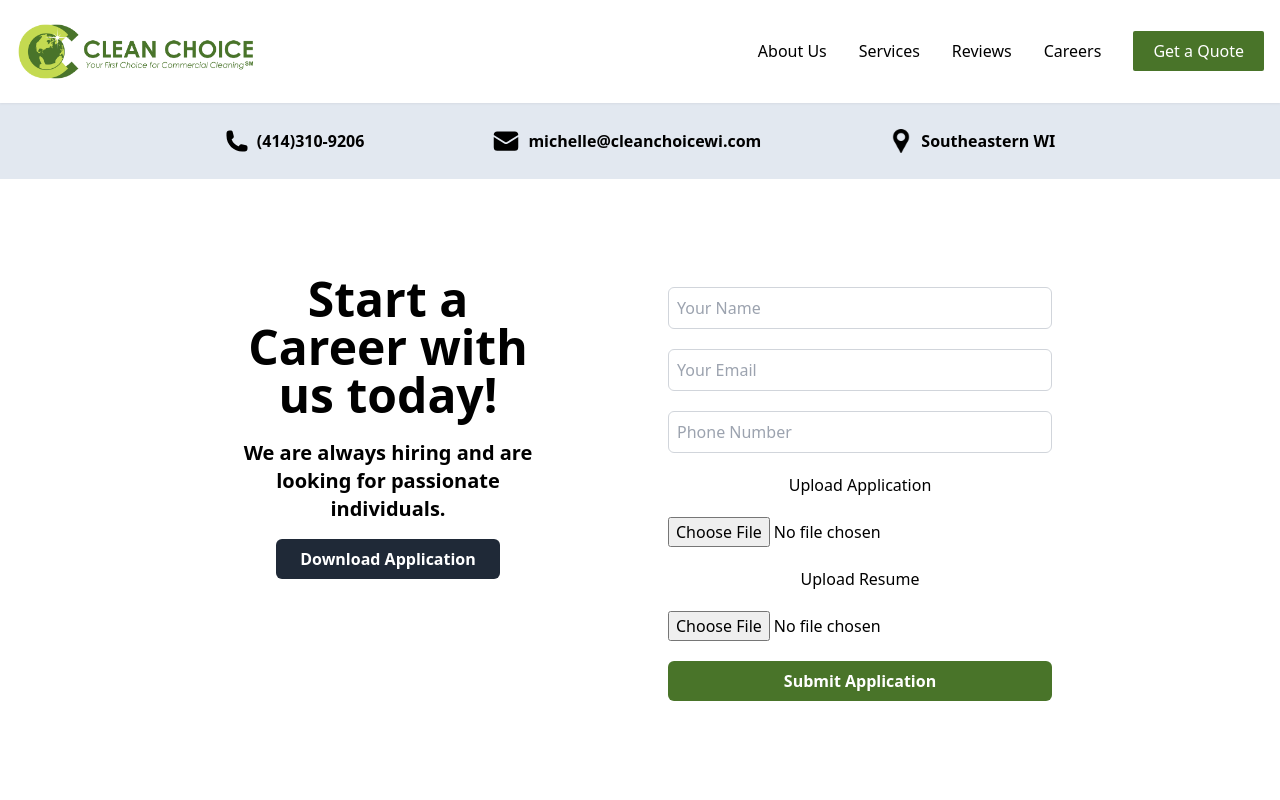
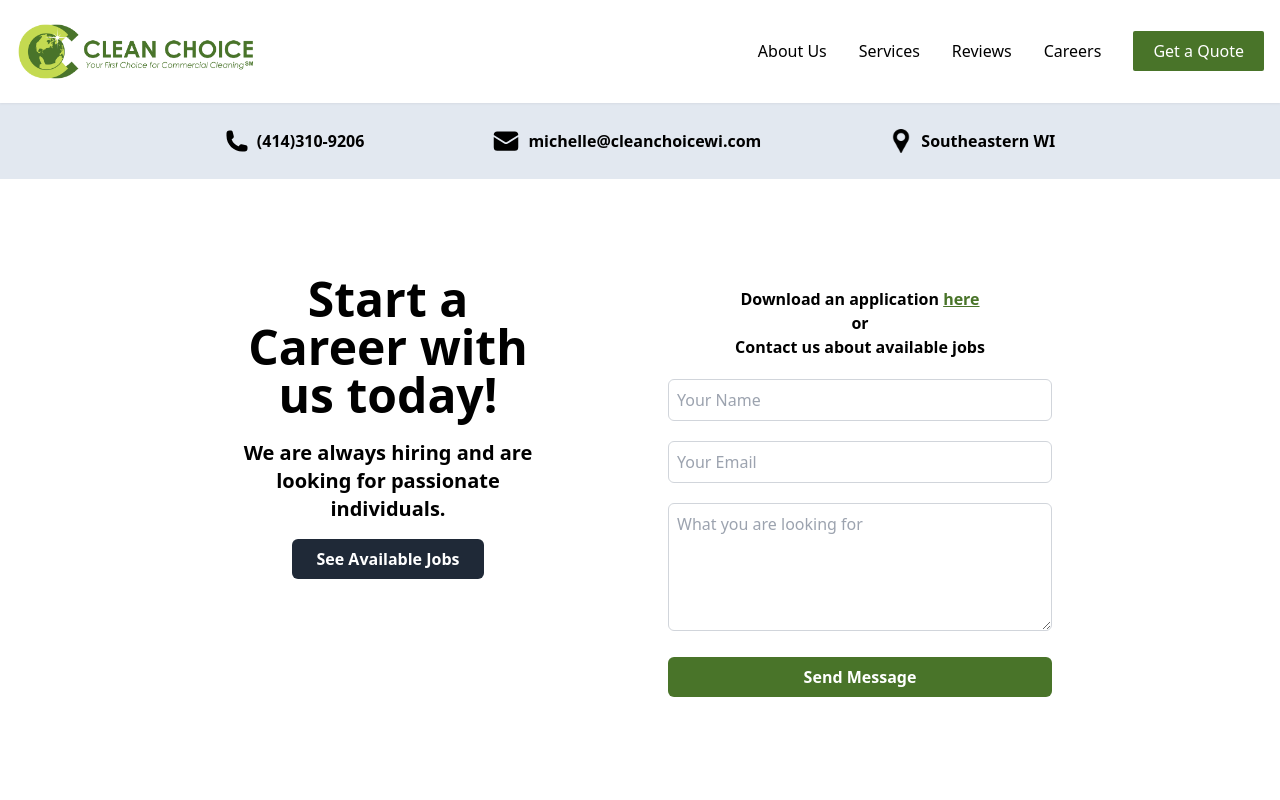
Before and after one commit to Clean-Choice-Website/clean-choice, a React (Vite) app: page /careers in a window 1280 px wide. Shown: the top 800 px of the page. Built offline with nearby package versions, Linux system fonts and the light colour scheme.

Commit message:
Change page to include indeed link

```diff
--- a/src/Careers.jsx
+++ b/src/Careers.jsx
@@ -1,16 +1,14 @@
-import ContactInfo from './components/ContactInfo';
-import { useState, useEffect } from 'react';
-import emailjs from 'emailjs-com';
-import application from './assets/Employment.pdf';
-import { scrollToTop } from './utils/scrollToTop';
+import ContactInfo from "./components/ContactInfo";
+import { useState, useEffect } from "react";
+import emailjs from "emailjs-com";
+import application from "./assets/Employment.pdf";
+import { scrollToTop } from "./utils/scrollToTop";
 
 const Careers = () => {
   const [formData, setFormData] = useState({
-    name: '',
-    email: '',
-    phoneNumber: '',
-    application: '',
-    resume: '',
+    name: "",
+    email: "",
+    message: "",
   });
 
   const handleChange = (e) => {
@@ -23,24 +21,22 @@ const Careers = () => {
     // Replace "YOUR_SERVICE_ID", "YOUR_TEMPLATE_ID", and "YOUR_USER_ID" with your actual values
     emailjs
       .sendForm(
-        'service_ge8matn',
-        'template_nh0bluk',
+        "service_ge8matn",
+        "template_nh0bluk",
         e.target,
-        'bD-Rm5YFO4MwTl9Py'
+        "bD-Rm5YFO4MwTl9Py"
       )
       .then(() => {
-        alert('Your message has been sent successfully!');
+        alert("Your message has been sent successfully!");
       })
       .catch((error) => {
-        console.error('Error sending message:', error);
+        console.error("Error sending message:", error);
       });
 
     setFormData({
-      name: '',
-      email: '',
-      phoneNumber: '',
-      application: '',
-      resume: '',
+      name: "",
+      email: "",
+      message: "",
     });
   };
 
@@ -51,77 +47,74 @@ const Careers = () => {
   return (
     <div>
       <ContactInfo />
-      <div className='md:my-24 md:flex md:flex-row md:justify-center md:align-top lg:gap-16'>
-        <div className='md:ml-14'>
-          <div className=' mx-auto w-80 text-center'>
-            <h1 className='mb-5 mt-10 text-4xl font-bold md:mt-0 md:text-5xl'>
+      <div className="md:my-24 md:flex md:flex-row md:justify-center md:align-top lg:gap-16">
+        <div className="md:ml-14">
+          <div className=" mx-auto w-80 text-center">
+            <h1 className="mb-5 mt-10 text-4xl font-bold md:mt-0 md:text-5xl">
               Start a Career with us today!
             </h1>
-            <h2 className='text-xl font-semibold'>
+            <h2 className="text-xl font-semibold">
               We are always hiring and are looking for passionate individuals.
             </h2>
           </div>
-          <div className='pt-4 text-center'>
-            <a href={application} target='_blank' rel='noreferrer'>
-              <button className='rounded-md bg-gray-800 px-6 py-2 text-center font-bold text-white hover:bg-ButtonBlackHover'>
-                Download Application
+          <div className="pt-4 text-center">
+            <a href="" target="_blank" rel="noreferrer">
+              <button className="rounded-md bg-gray-800 px-6 py-2 text-center font-bold text-white hover:bg-ButtonBlackHover">
+                See Available Jobs
               </button>
             </a>
           </div>
         </div>
         <form
           onSubmit={handleSubmit}
-          className='mx-auto mt-5 w-72 space-y-5 md:mx-14 md:mt-3 md:w-96'
+          className="mx-auto mt-5 w-72 space-y-5 md:mx-14 md:mt-3 md:w-96"
         >
+          <h4 className="text-md text-center font-semibold">
+            Download an application{" "}
+            <a
+              href={application}
+              target="_blank"
+              rel="noreferrer"
+              className="text-logoGreen underline hover:text-logoGreenHover"
+            >
+              here
+            </a>
+            <div className="">or</div>
+            Contact us about available jobs
+          </h4>
           <input
-            type='text'
-            name='name'
-            placeholder='Your Name'
+            type="text"
+            name="name"
+            placeholder="Your Name"
             value={formData.name}
             onChange={handleChange}
             required
-            className='w-full rounded-md border border-gray-300 p-2'
+            className="w-full rounded-md border border-gray-300 p-2"
           />
           <input
-            type='email'
-            name='email'
-            placeholder='Your Email'
+            type="email"
+            name="email"
+            placeholder="Your Email"
             value={formData.email}
             onChange={handleChange}
             required
-            className='w-full rounded-md border border-gray-300 p-2'
+            className="w-full rounded-md border border-gray-300 p-2"
           />
-          <input
-            type='text'
-            name='phoneNumber'
-            placeholder='Phone Number'
-            value={formData.phoneNumber}
+          <textarea
+            // type="text"
+            name="message"
+            placeholder="What you are looking for"
+            value={formData.message}
             onChange={handleChange}
             required
-            className='w-full rounded-md border border-gray-300 p-2'
+            className="h-32 w-full rounded-md border border-gray-300 p-2"
           />
-          <p className='text-center'>Upload Application</p>
-          <input
-            className='rounded-sm'
-            type='file'
-            name='application'
-            value={formData.application}
-            onChange={handleChange}
-          />
-          <p className='text-center'>Upload Resume</p>
-          <input
-            className='rounded-sm'
-            type='file'
-            name='resume'
-            value={formData.resume}
-            onChange={handleChange}
-          />
-          <div className='flex'>
+          <div className="flex">
             <button
-              type='submit'
-              className='w-full rounded-md bg-logoGreen px-6 py-2 font-bold text-white hover:bg-logoGreenHover'
+              type="submit"
+              className="w-full rounded-md bg-logoGreen px-6 py-2 font-bold text-white hover:bg-logoGreenHover"
             >
-              Submit Application
+              Send Message
             </button>
           </div>
         </form>
```
